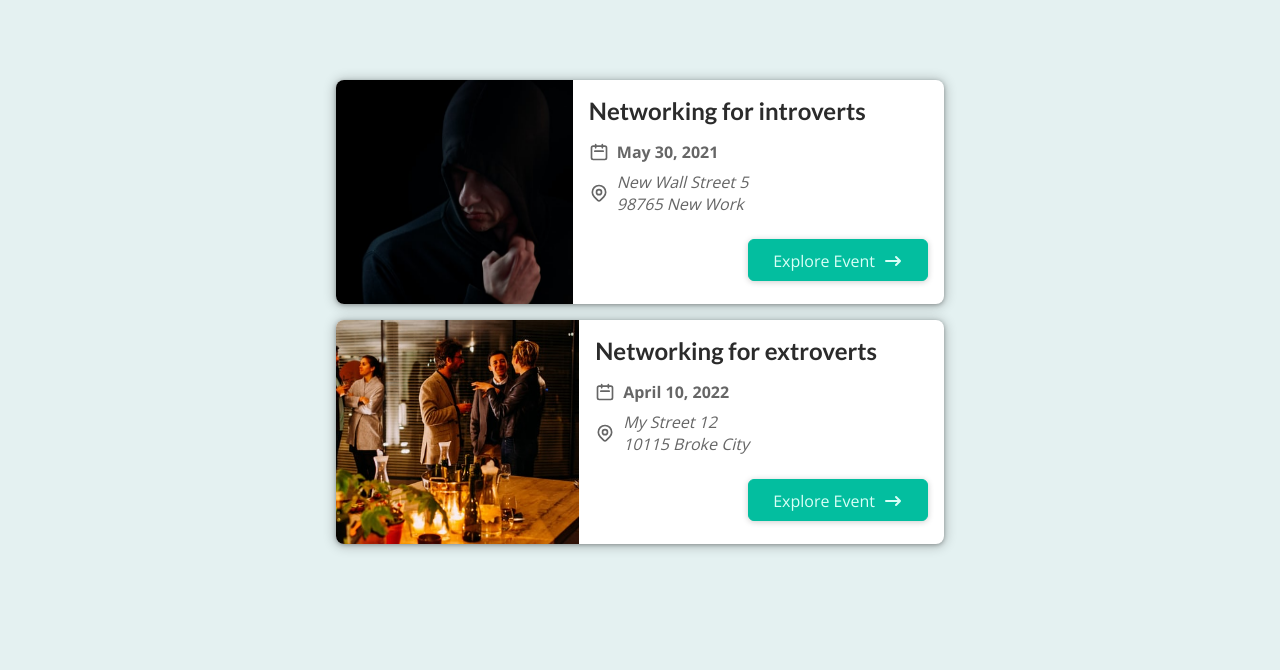
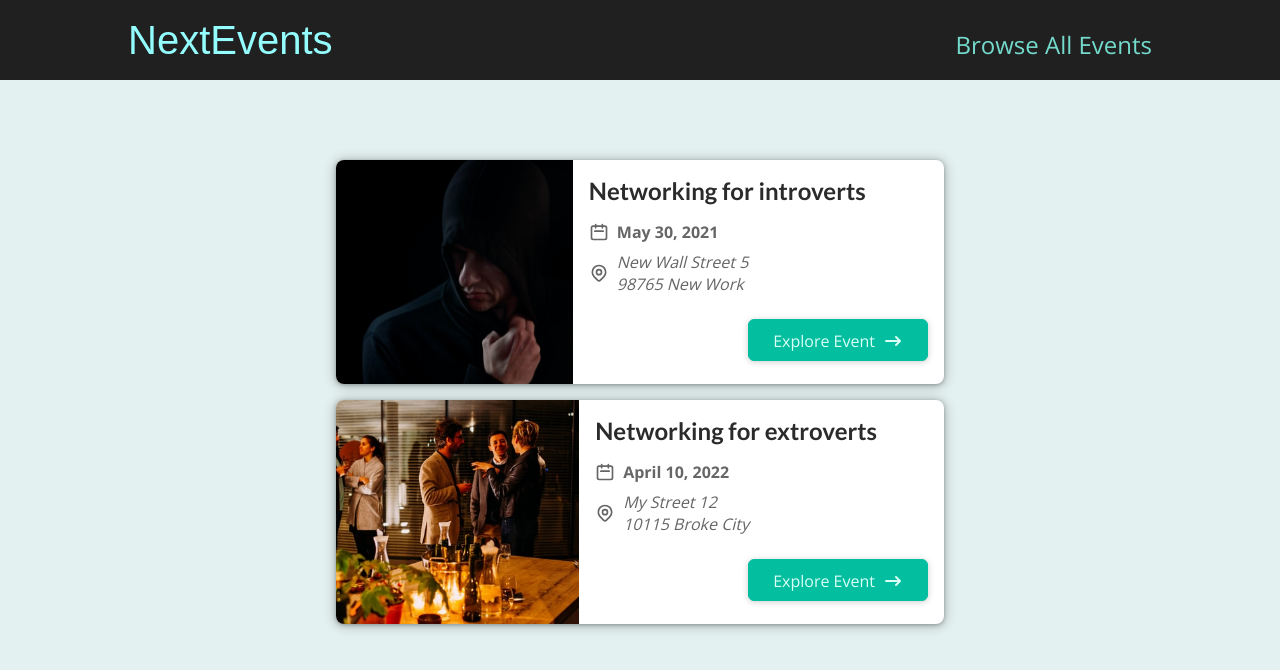
Before and after one commit to matovu-farid/events, a Next.js app: page / in a window 1280 px wide. Shown: the top 670 px of the page. Built offline with nearby package versions, Linux system fonts and the light colour scheme.

Commit message:
Add navigation bar

```diff
--- a/components/layout/layout.js
+++ b/components/layout/layout.js
@@ -1,9 +1,11 @@
-function Layout({children}){
-  return (<>
-      <header></header>
-      <main>
-        {children}
-      </main>
-  </>)
+import MainHeader from "./main-header";
+
+function Layout({ children }) {
+  return (
+    <>
+      <MainHeader />
+      <main>{children}</main>
+    </>
+  );
 }
-export default Layout
+export default Layout;
--- a/components/layout/main.js
+++ b/components/layout/main-header.js
@@ -1,10 +1,11 @@
 import Link from 'next/link'
+import classes from './main-header.module.css'
 function MainHeader(){
-  return (<header>
-    <div>
+  return (<header className={classes.header}>
+    <div className={classes.logo}>
       <Link href='/'>NextEvents</Link>
     </div>
-    <nav>
+    <nav className={classes.navigation}>
       <ul>
         <li>
           <Link href='/events'>Browse All Events</Link>
--- /dev/null
+++ b/components/layout/main-header.module.css
@@ -0,0 +1,41 @@
+.header {
+  width: 100%;
+  display: flex;
+  justify-content: space-between;
+  align-items: baseline;
+  padding: 1rem 10%;
+  height: 5rem;
+  background-color: #202020;
+}
+
+.logo {
+  font-size: 1.5rem;
+  color: white;
+  font-family: 'Fira', sans-serif;
+  height: 100%;
+  display: flex;
+  justify-content: center;
+  align-items: center;
+  color: #94fdfd;
+}
+
+.logo a {
+  text-decoration: none;
+  color: #94fdfd;
+}
+
+.navigation a {
+  text-decoration: none;
+  color: #74dacc;
+  font-size: 1rem;
+}
+
+@media (min-width: 768px) {
+  .logo {
+    font-size: 2.5rem;
+  }
+
+  .navigation a {
+    font-size: 1.5rem;
+  }
+}
--- a/pages/_app.js
+++ b/pages/_app.js
@@ -1,7 +1,12 @@
+import Layout from "../components/layout/layout";
 import "../styles/globals.css";
 
 function MyApp({ Component, pageProps }) {
-  return (<Component {...pageProps} />);
+  return (
+    <Layout>
+      <Component {...pageProps} />
+    </Layout>
+  );
 }
 
 export default MyApp;
--- a/pages/events/index.js
+++ b/pages/events/index.js
@@ -1,4 +1,5 @@
 import React from "react";
+import EventList from "../../components/events/EventList";
 import { getAllEvents } from "../../dummy_data";
 
 const AllEvents = () => {
```
